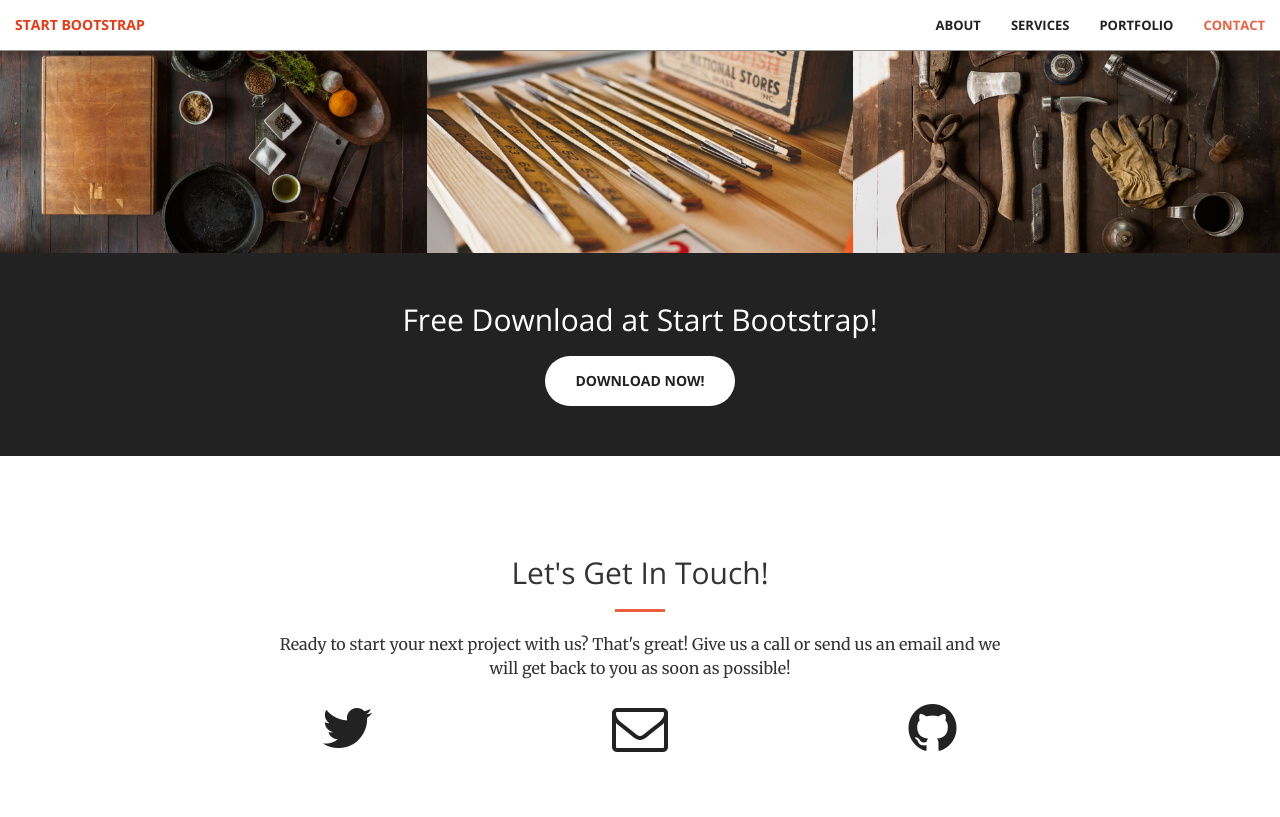
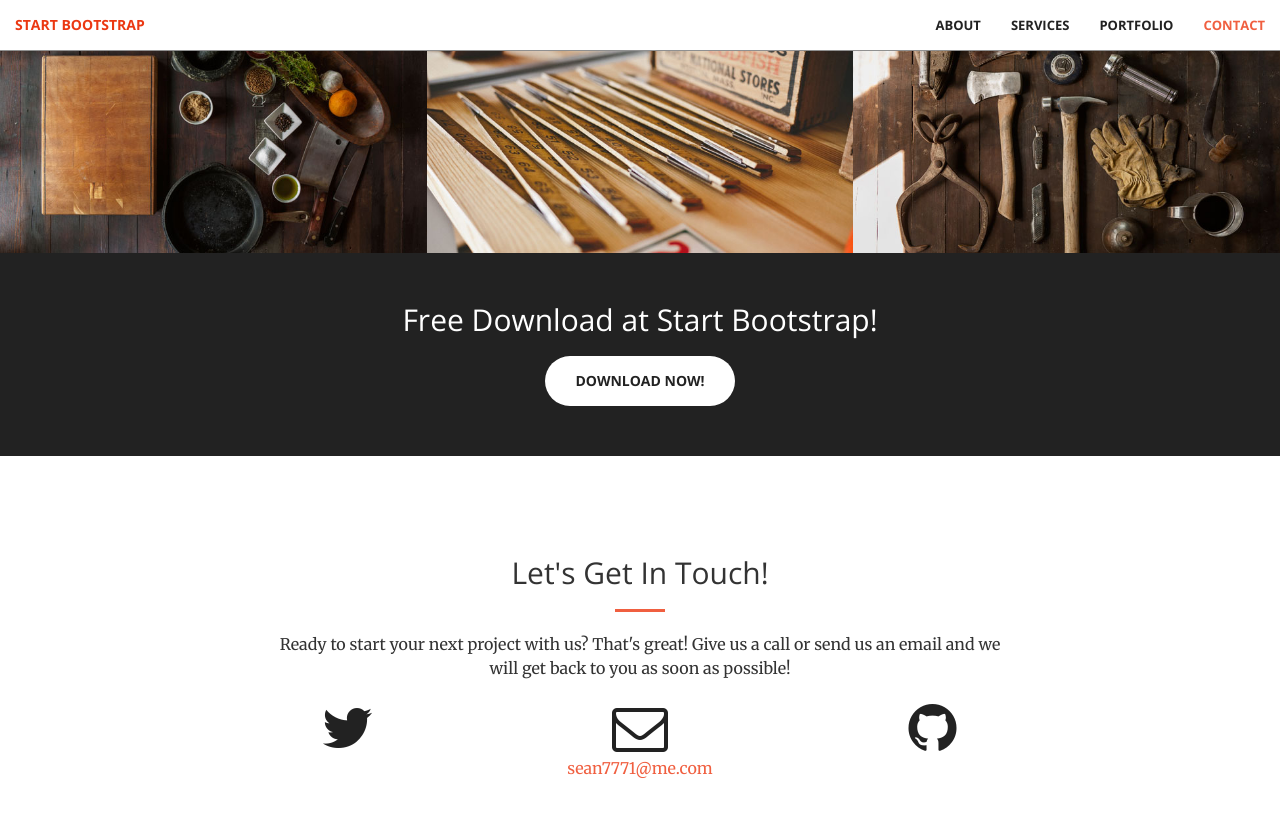
Before and after one commit to 808Slammers/808slammers.github.io, a Jekyll site: the page built from index.html, in a window 1280 px wide and 900 px high, scrolled down 1981 px. Shown: the top 817 px of the window. Built offline with Jekyll 4.4.1, drawn with Linux system fonts in a browser that asks for light colours.

Commit message:
Update _config.yml

```diff
--- a/_config.yml
+++ b/_config.yml
@@ -1,6 +1,6 @@
 # Site settings
-title:
-email:
+title: 808 Slammers Tennis
+email: sean7771@me.com
 description: > # this means to ignore newlines until "baseurl:"
 baseurl: "" # the subpath of your site, e.g. /blog/
 url: "" # the base hostname & protocol for your site
```
